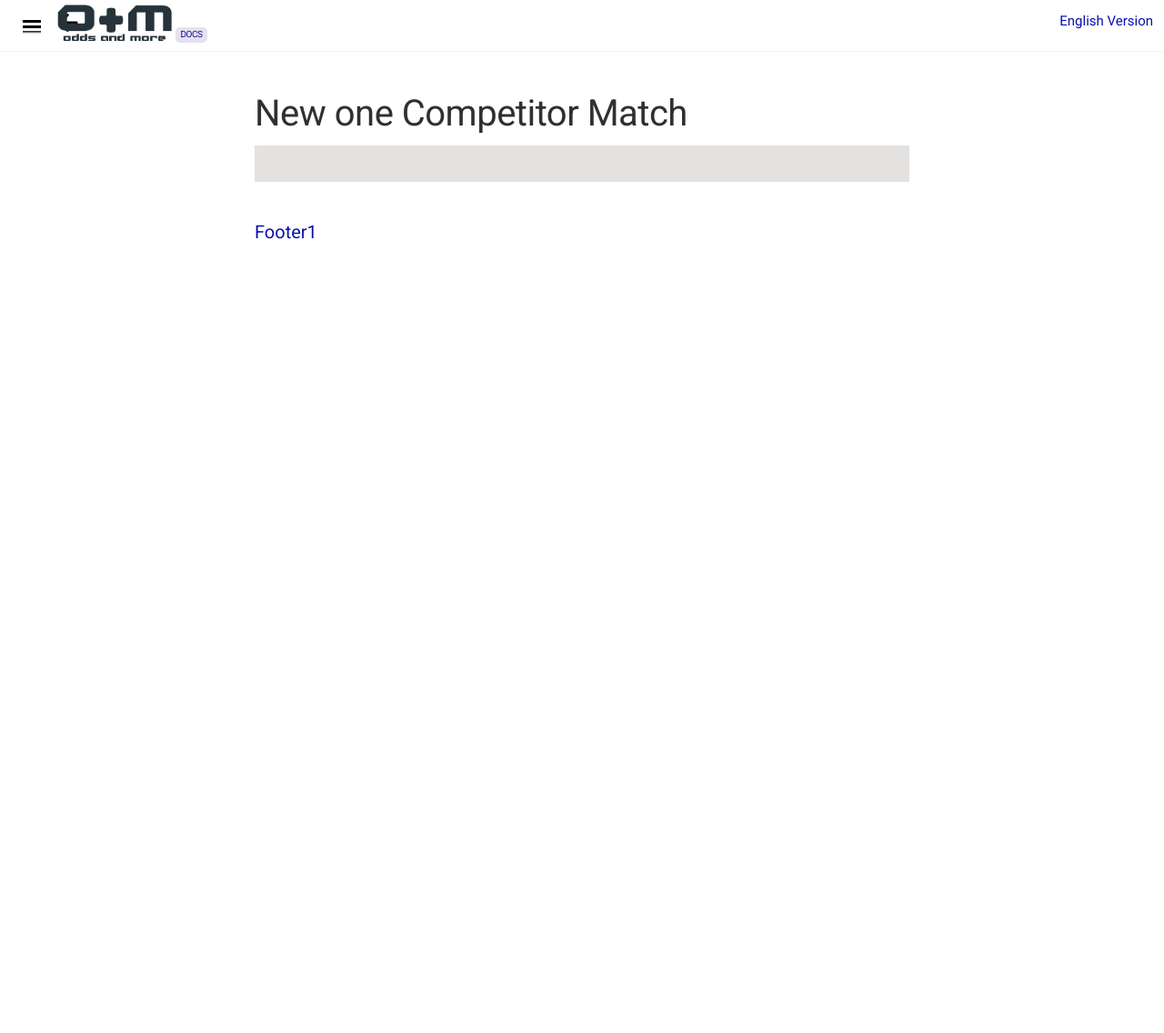
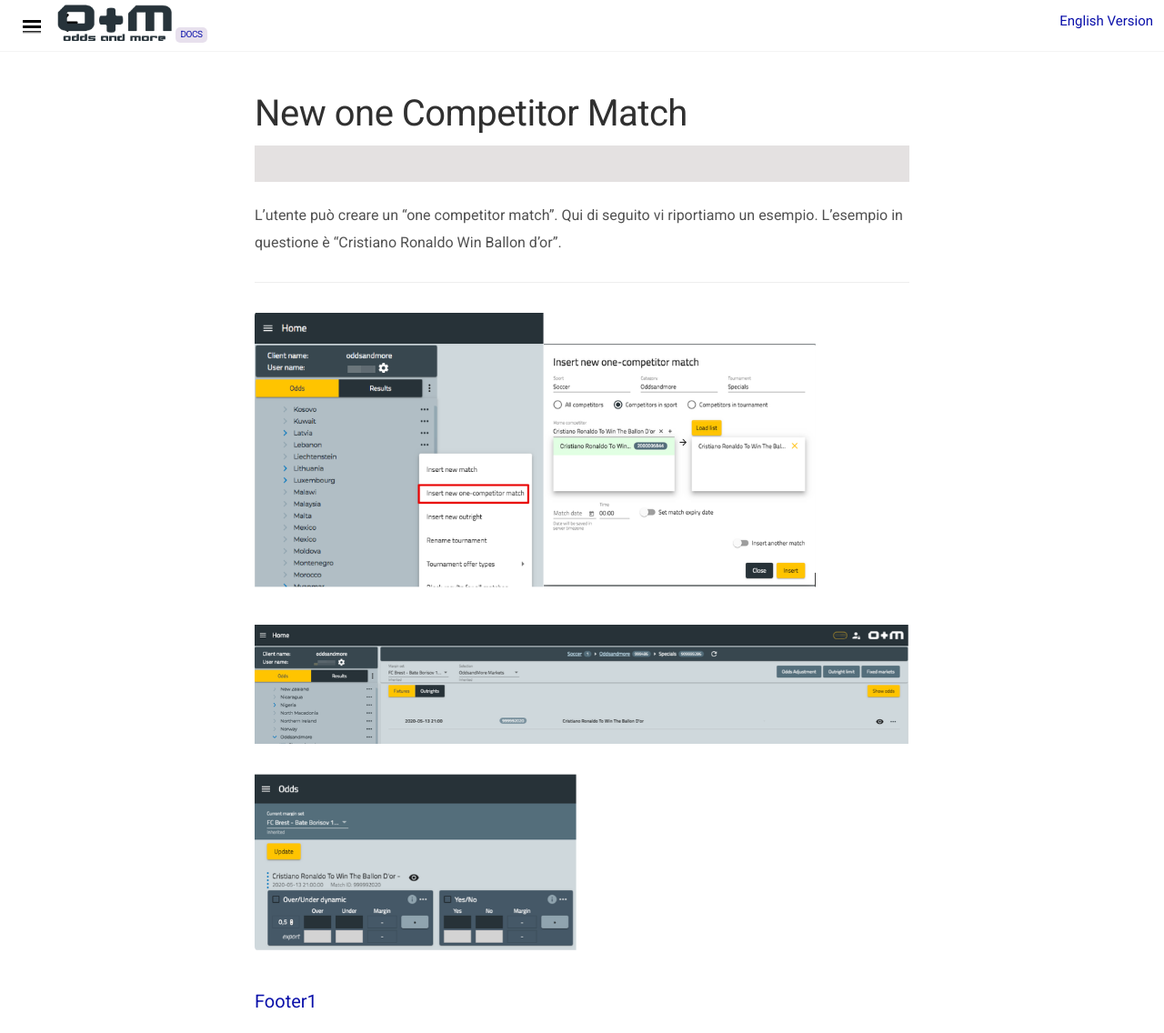
Before and after one commit to docsforodds/docs, a Jekyll site: the page built from docs/it/creazione-nuovi-mercati/new-one-competitor-match.md, in a window 1280 px wide and 1136 px high. Shown: the whole window at 91% size. Built offline with Jekyll 4.4.1, drawn with Linux system fonts in a browser that asks for light colours; nearby versions of some CDN libraries.

Commit message:
added image

```diff
--- a/docs/it/creazione-nuovi-mercati/new-one-competitor-match.md
+++ b/docs/it/creazione-nuovi-mercati/new-one-competitor-match.md
@@ -8,3 +8,9 @@ icon: fas fa-circle
 <p class="message">
 
 </p>
+
+<font size="3">L’utente può creare un “one competitor match”. Qui di seguito vi riportiamo un esempio. L’esempio in questione è “Cristiano Ronaldo Win Ballon d’or”.</font>
+
+---
+
+![Markdown Plus]({{site.baseurl}}/public/images/it/creazione-nuovi-mercati/insert-new-onw-competitor.png)
```
